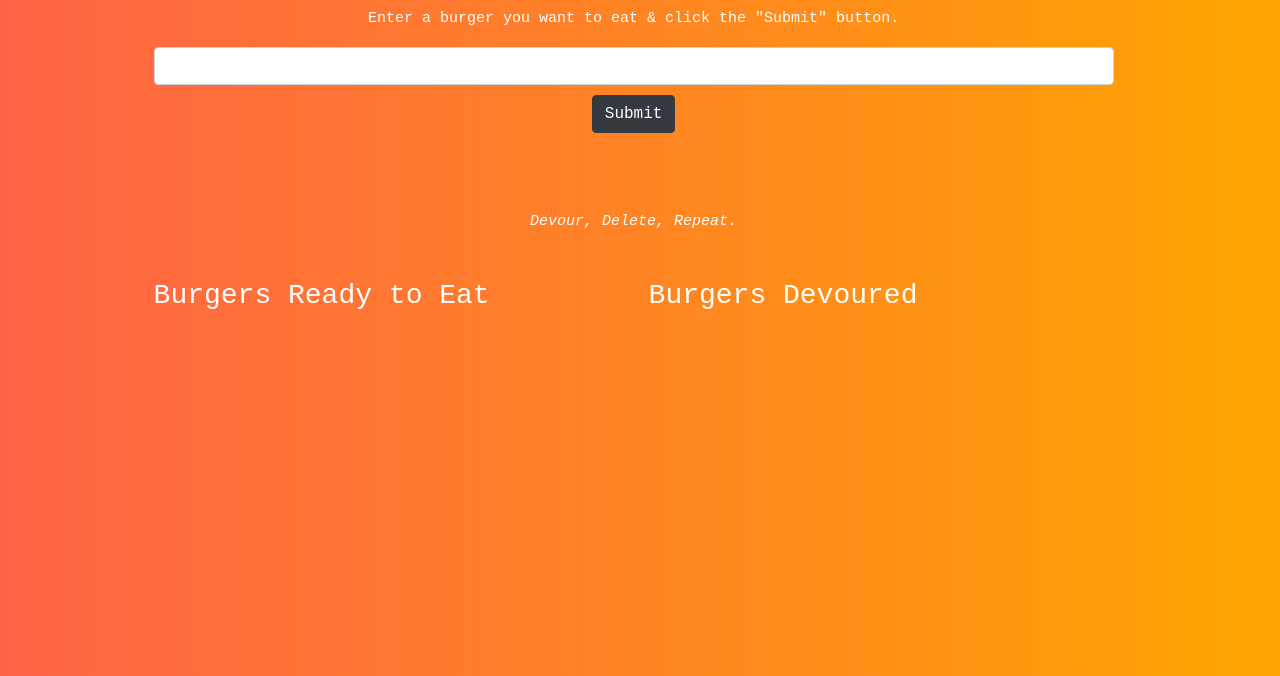
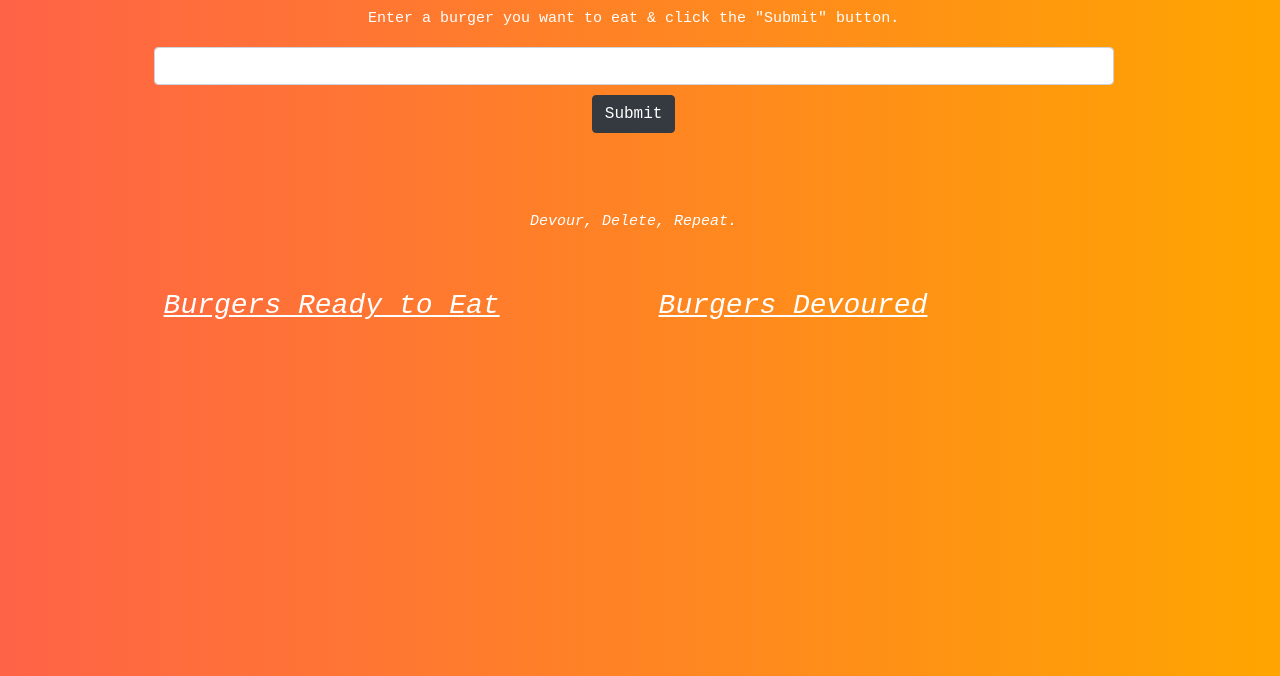
Before and after one commit to dargenioa/burger, a website: page public/index.html in a window 1280 px wide. Shown: the part 204-880 px from the top of the page. Drawn offline with nearby package versions, Linux system fonts and the light colour scheme; no server answers.

Commit message:
fixed styling, added padding and margins.

```diff
--- a/public/assets/css/style.css
+++ b/public/assets/css/style.css
@@ -14,9 +14,8 @@ body {
    }
 
   li .devour {
-    margin: 10px;
+    margin: 5px;
     margin-left: auto;
-
   }
 
 
@@ -88,6 +87,12 @@ body {
     text-align: center;
   }
 
+  h3 {
+    padding: 10px;
+    font-style: italic;
+    text-decoration: underline;
+  }
+
   .burger-row {
     padding: 10px 0;
   }
```
